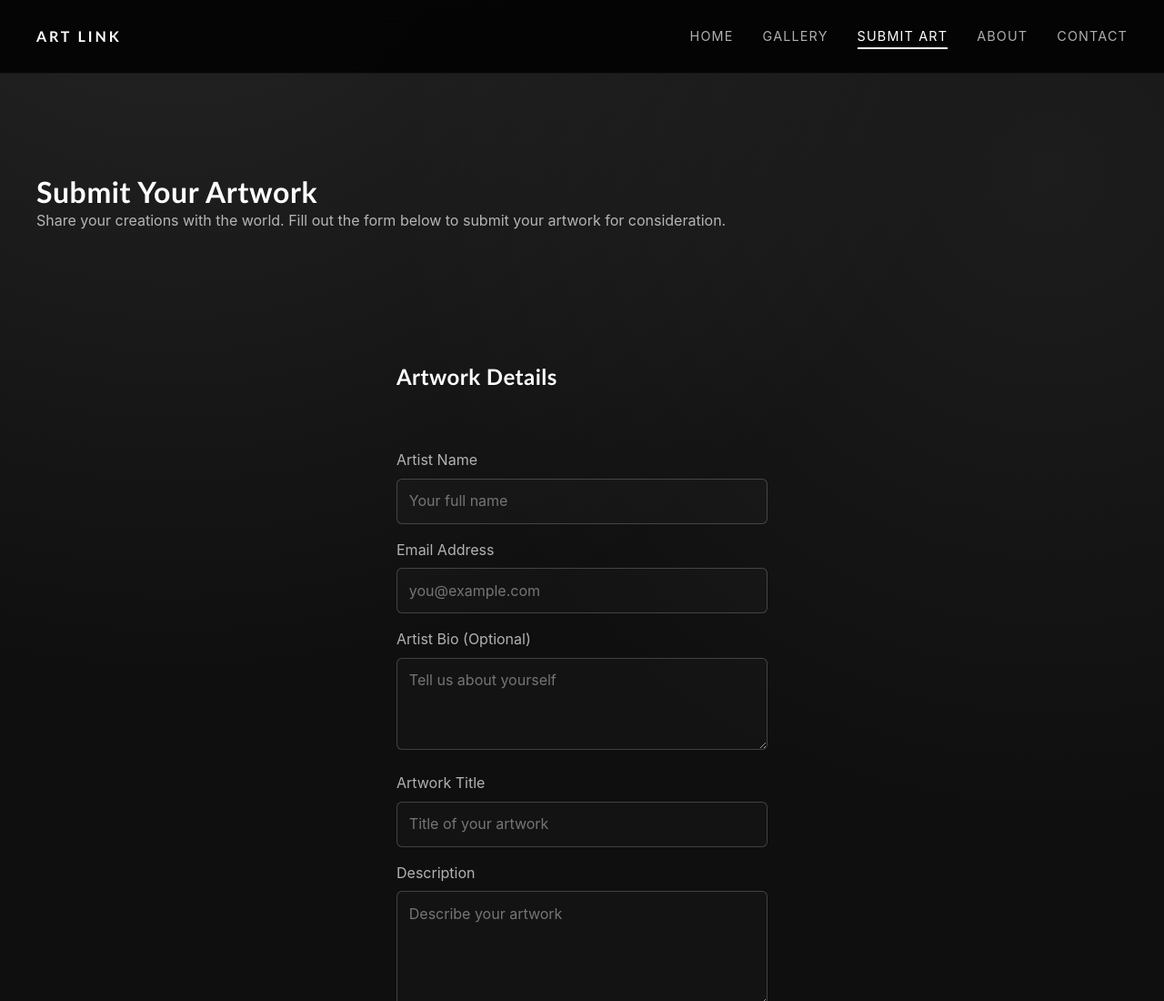
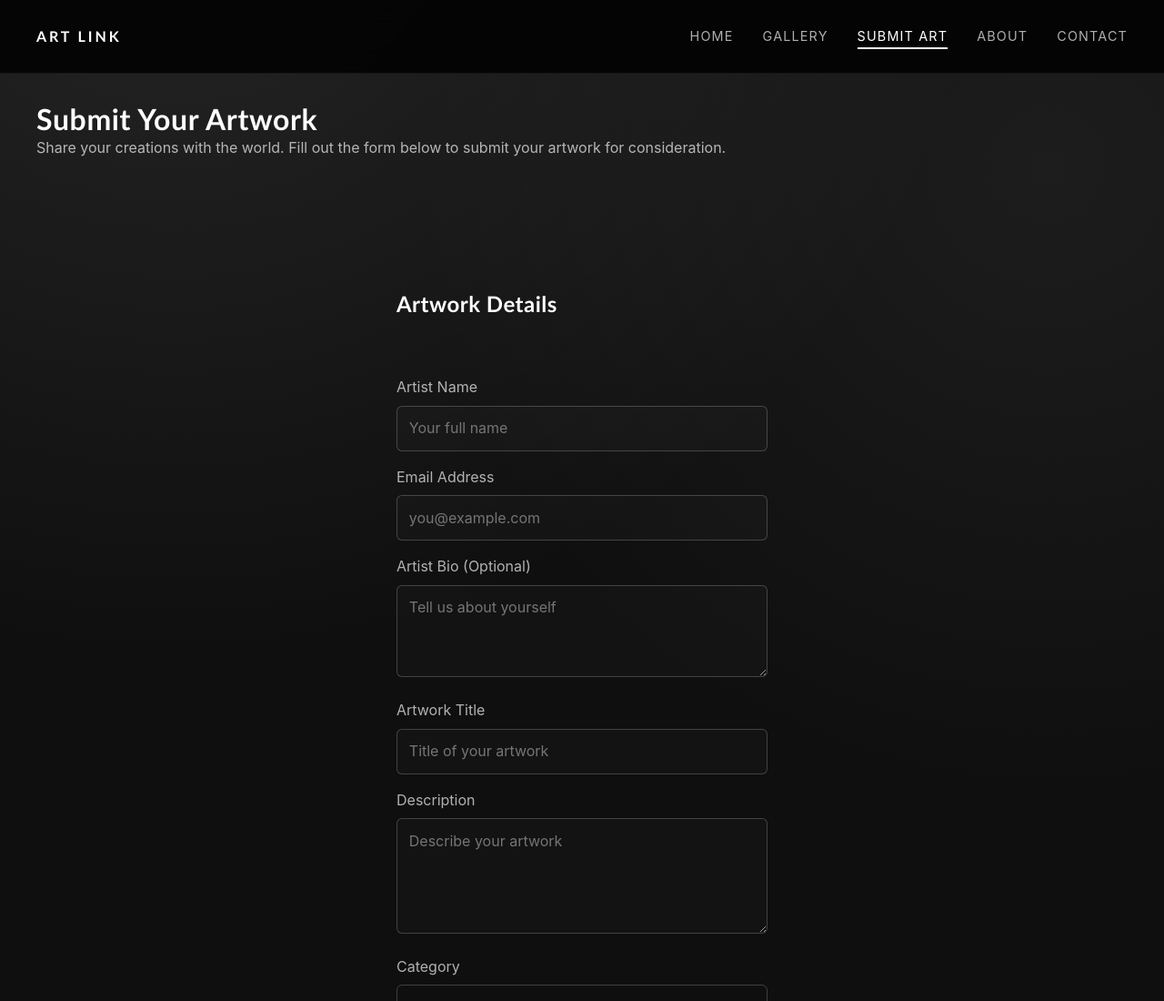
Before and after one commit to SpineTag/Art-Link-V2, a website with bundled scripts: page pages/submit-artwork.html in a window 1280 px wide. Shown: the top 1100 px of the page at 91% size. Built offline with nearby package versions, Linux system fonts and the light colour scheme.

Commit message:
Second tryout padding

```diff
--- a/css/pages/submit-artwork.css
+++ b/css/pages/submit-artwork.css
@@ -1,7 +1,7 @@
 /* Submit Artwork Page Styles */
 
 .page-hero {
-    padding-top: calc(var(--navbar-height) + var(--spacing-md));
+    padding-top: var(--spacing-md);
     padding-bottom: var(--spacing-sm);
 }
 
```
